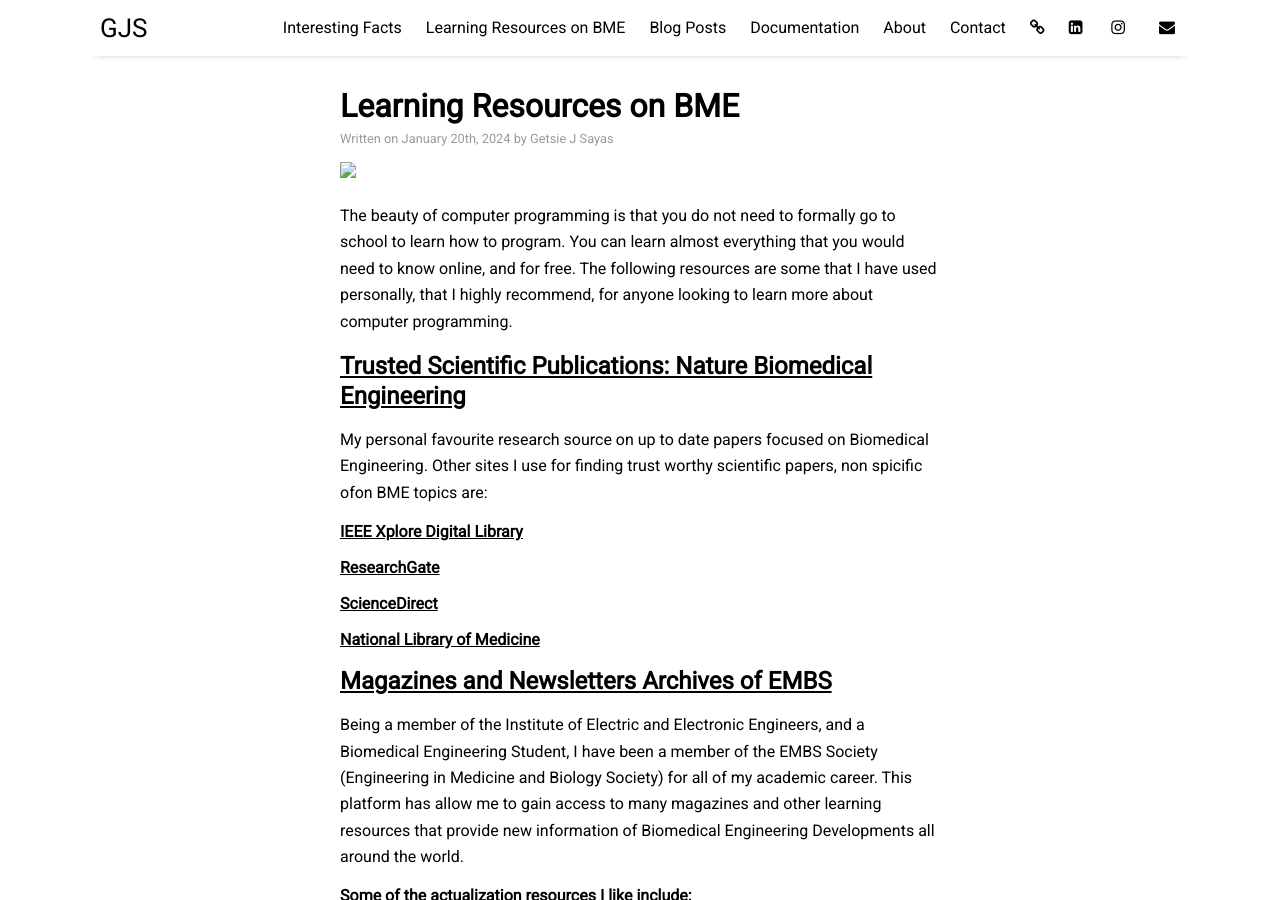
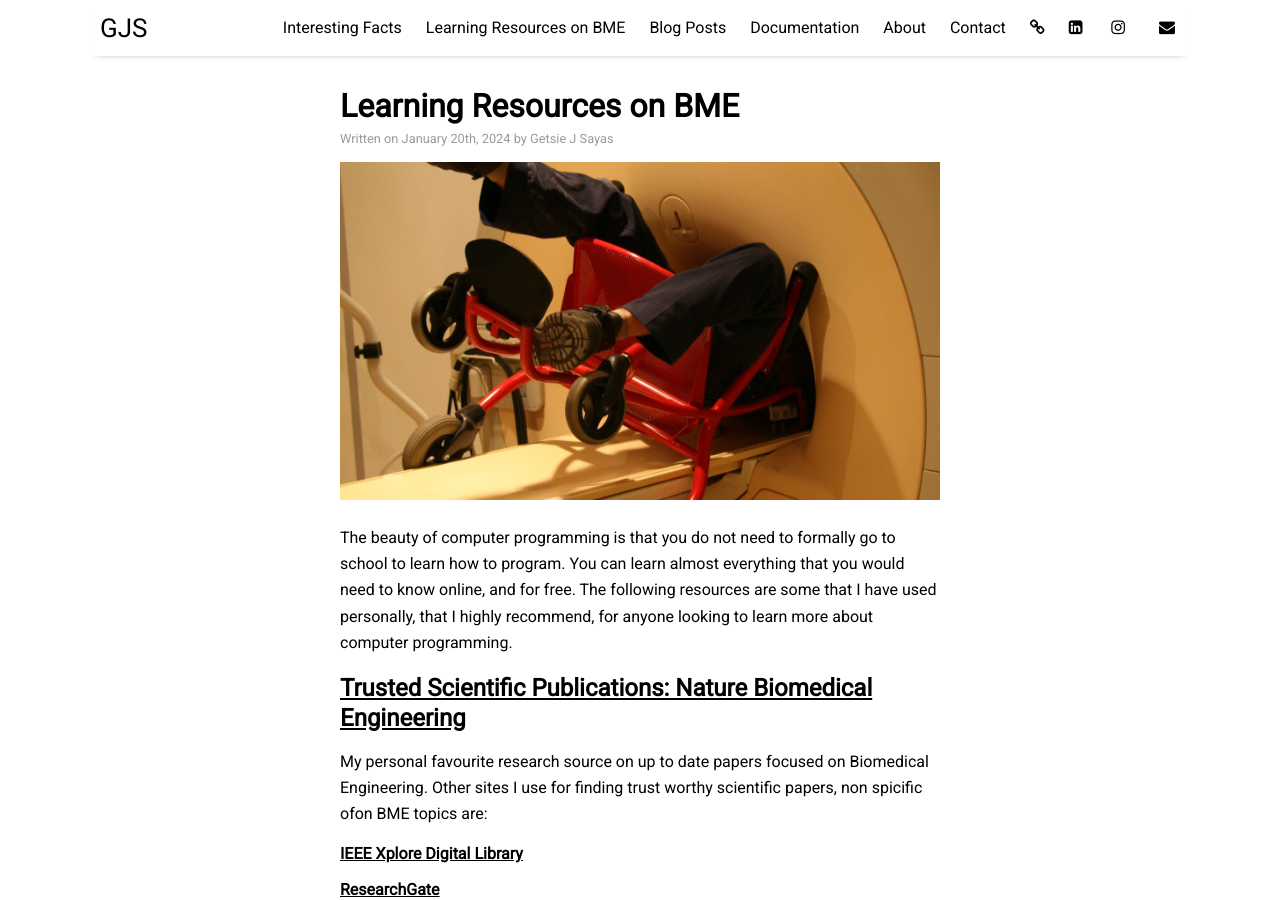
Before and after one commit to GJSayas/GJSayas.github.io, a Jekyll site: the page built from _posts/2024-01-20-learning-resources.md, in a window 1280 px wide and 900 px high. Built offline with Jekyll 4.4.1, drawn with Linux system fonts in a browser that asks for light colours; nearby versions of some CDN libraries.

Commit message:
Update 2024-01-20-learning-resources.md

```diff
--- a/_posts/2024-01-20-learning-resources.md
+++ b/_posts/2024-01-20-learning-resources.md
@@ -4,7 +4,7 @@ title: "Learning Resources on BME"
 author: "Getsie J Sayas"
 categories: resources
 tags: [documentation,sample]
-image: assets/img/InterestingStuff.jpg
+image: random.jpg
 ---
 
 The beauty of computer programming is that you do not need to formally go to school to learn how to program. You can learn almost everything that you would need to know online, and for free. The following resources are some that I have used personally, that I highly recommend, for anyone looking to learn more about computer programming.
```
